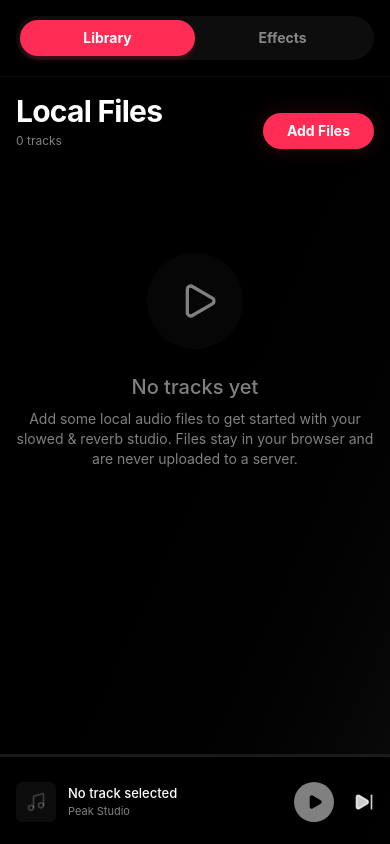
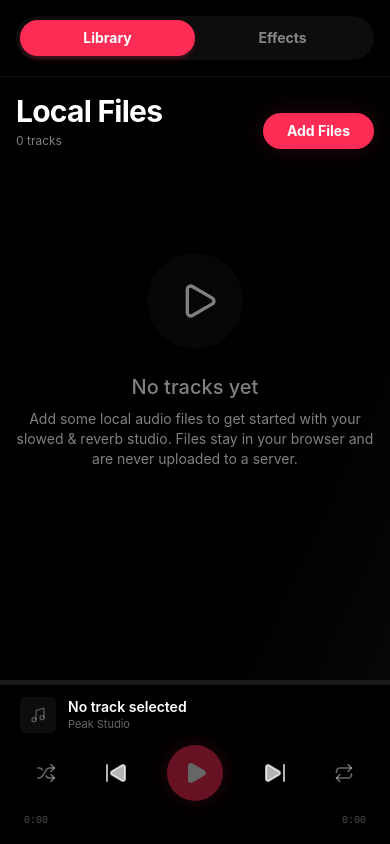
Before and after one commit to Hot-Sweeper/peak-and-peak-studio, a Next.js app: page /studio in a window 390 px wide. Built offline with nearby package versions, Linux system fonts and the light colour scheme.

Commit message:
fix: remove duplicate BottomPlayer, big mobile play button, fix play on selected track

```diff
--- a/src/components/layout/bottom-player.tsx
+++ b/src/components/layout/bottom-player.tsx
@@ -1,4 +1,4 @@
-import React, { useEffect, useRef } from 'react';
+import React from 'react';
 import { useAudioStore } from '@/stores/audio-store';
 import { useLibraryStore } from '@/stores/library-store';
 import { Play, Pause, SkipBack, SkipForward, Repeat, Repeat1, Shuffle, Volume2, Music } from 'lucide-react';
@@ -12,9 +12,7 @@ export function BottomPlayer() {
     play,
     pause,
     seek,
-    config,
-    setConfig,
-    loadTrackFromDb
+    loadTrackFromDb,
   } = useAudioStore();
 
   const {
@@ -30,6 +28,20 @@ export function BottomPlayer() {
   const currentTrack = getCurrentTrackMeta();
   const duration = fileInfo?.duration || 0;
   const isPlaying = playbackState === "playing";
+
+  const handlePlayPause = async () => {
+    if (isPlaying) {
+      pause();
+      return;
+    }
+    // Reload from DB if engine lost its buffer (e.g. page reload)
+    if (!fileInfo && currentTrack) {
+      const loaded = await loadTrackFromDb(currentTrack.id);
+      if (loaded) play();
+    } else {
+      play();
+    }
+  };
 
   const handleNext = async () => {
     const nextId = nextTrack();
@@ -69,90 +81,151 @@ export function BottomPlayer() {
     return `${mins}:${secs.toString().padStart(2, "0")}`;
   };
 
+  const progressPct = duration ? (currentTime / duration) * 100 : 0;
+
   return (
-    <div className="h-[90px] md:h-24 bg-black/90 backdrop-blur-xl border-t border-white/10 flex flex-col md:flex-row items-center px-4 w-full z-50 fixed bottom-0">
+    <div className="fixed bottom-0 left-0 right-0 z-50 w-full bg-black/95 backdrop-blur-xl border-t border-white/10">
 
-      {/* Absolute Mobile Scrubber */}
-      <div className="absolute top-0 left-0 right-0 w-full h-[2px] md:hidden bg-white/10 cursor-pointer" onClick={handleScrub}>
+      {/* Progress bar — full width, clickable */}
+      <div
+        className="w-full h-1 bg-white/10 cursor-pointer group"
+        onClick={handleScrub}
+        role="progressbar"
+        aria-valuenow={currentTime}
+        aria-valuemax={duration}
+        aria-label="Seek track"
+      >
         <div
-          className="h-full bg-accent"
-          style={{ width: `${duration ? (currentTime / duration) * 100 : 0}%` }}
+          className="h-full bg-accent group-hover:brightness-110 transition-all duration-[50ms]"
+          style={{ width: `${progressPct}%` }}
         />
       </div>
 
-      <div className="w-full flex items-center justify-between h-full pt-1 md:pt-0">
-
-        {/* Left: Track Info */}
-        <div className="flex-1 flex items-center gap-3 min-w-0 md:max-w-[30%]">
-          <div className="w-10 h-10 md:w-14 md:h-14 bg-white/5 rounded-md flex items-center justify-center overflow-hidden flex-shrink-0">
-            <Music className="w-5 h-5 md:w-6 md:h-6 text-white/20" />
+      {/* ── MOBILE LAYOUT ── */}
+      <div className="md:hidden flex flex-col px-5 pt-3 pb-4 gap-3">
+        {/* Track info */}
+        <div className="flex items-center gap-3 min-w-0">
+          <div className="w-9 h-9 bg-white/5 rounded-md flex items-center justify-center flex-shrink-0">
+            <Music className="w-4 h-4 text-white/30" />
           </div>
-          <div className="flex flex-col truncate pr-2">
-            <span className="text-white text-[13px] md:text-sm font-medium truncate">
+          <div className="flex flex-col min-w-0">
+            <span className="text-white text-sm font-semibold truncate leading-tight">
               {currentTrack?.name || "No track selected"}
             </span>
-            <span className="text-white/50 text-[11px] md:text-xs truncate">Peak Studio</span>
+            <span className="text-white/40 text-[11px] truncate">Peak Studio</span>
           </div>
         </div>
 
-        {/* Center: Controls & Scrubber (Desktop) / Mobile Right Controls */}
-        <div className="flex-1 md:max-w-2xl flex flex-row md:flex-col items-center justify-end md:justify-center gap-2">
-          <div className="flex items-center justify-end md:justify-center gap-4 md:gap-6">
-            <button onClick={toggleShuffle} className={clsx("hidden md:block text-white transition-colors cursor-pointer", isShuffling ? "text-accent" : "text-white/50 hover:text-white")}>
+        {/* Controls row */}
+        <div className="flex items-center justify-between px-2">
+          <button
+            onClick={toggleShuffle}
+            className={clsx("p-2 cursor-pointer transition-colors", isShuffling ? "text-accent" : "text-white/40 hover:text-white")}
+            aria-label="Shuffle"
+          >
+            <Shuffle className="w-5 h-5" />
+          </button>
+
+          <button
+            onClick={handlePrev}
+            className="p-2 text-white/70 hover:text-white transition-colors cursor-pointer"
+            aria-label="Previous track"
+          >
+            <SkipBack className="w-6 h-6 fill-current" />
+          </button>
+
+          {/* BIG play button */}
+          <button
+            onClick={handlePlayPause}
+            disabled={!currentTrack}
+            className="w-14 h-14 flex items-center justify-center bg-accent hover:bg-accent-hover text-white rounded-full transition-all active:scale-95 disabled:opacity-40 shadow-[0_0_20px_rgba(255,45,85,0.4)] cursor-pointer"
+            aria-label={isPlaying ? "Pause" : "Play"}
+          >
+            {isPlaying ? (
+              <Pause className="w-6 h-6 fill-current" />
+            ) : (
+              <Play className="w-6 h-6 fill-current ml-0.5" />
+            )}
+          </button>
+
+          <button
+            onClick={handleNext}
+            className="p-2 text-white/70 hover:text-white transition-colors cursor-pointer"
+            aria-label="Next track"
+          >
+            <SkipForward className="w-6 h-6 fill-current" />
+          </button>
+
+          <button
+            onClick={toggleRepeat}
+            className={clsx("p-2 cursor-pointer transition-colors", repeatMode !== 'off' ? "text-accent" : "text-white/40 hover:text-white")}
+            aria-label="Repeat"
+          >
+            {repeatMode === 'one' ? <Repeat1 className="w-5 h-5" /> : <Repeat className="w-5 h-5" />}
+          </button>
+        </div>
+
+        {/* Time row */}
+        <div className="flex justify-between text-[10px] text-white/30 font-mono tabular-nums px-1">
+          <span>{formatTime(currentTime)}</span>
+          <span>{duration ? formatTime(duration) : "0:00"}</span>
+        </div>
+      </div>
+
+      {/* ── DESKTOP LAYOUT ── */}
+      <div className="hidden md:flex items-center px-4 h-24 gap-4">
+
+        {/* Left: Track Info */}
+        <div className="flex items-center gap-3 min-w-0 w-[30%]">
+          <div className="w-14 h-14 bg-white/5 rounded-md flex items-center justify-center flex-shrink-0">
+            <Music className="w-6 h-6 text-white/20" />
+          </div>
+          <div className="flex flex-col min-w-0">
+            <span className="text-white text-sm font-medium truncate">{currentTrack?.name || "No track selected"}</span>
+            <span className="text-white/50 text-xs truncate">Peak Studio</span>
+          </div>
+        </div>
+
+        {/* Center: Controls + Scrubber */}
+        <div className="flex-1 flex flex-col items-center gap-2 max-w-2xl mx-auto">
+          <div className="flex items-center gap-6">
+            <button onClick={toggleShuffle} className={clsx("cursor-pointer transition-colors", isShuffling ? "text-accent" : "text-white/50 hover:text-white")} aria-label="Shuffle">
               <Shuffle className="w-4 h-4" />
             </button>
-
-            <button onClick={handlePrev} className="hidden md:block text-white/70 hover:text-white transition-colors cursor-pointer">
+            <button onClick={handlePrev} className="text-white/70 hover:text-white transition-colors cursor-pointer" aria-label="Previous">
               <SkipBack className="w-5 h-5 fill-current" />
             </button>
-
             <button
-              onClick={isPlaying ? pause : play}
+              onClick={handlePlayPause}
               disabled={!currentTrack}
-              className="w-10 h-10 md:w-8 md:h-8 flex items-center justify-center bg-white text-black rounded-full hover:scale-105 transition-transform disabled:opacity-50 cursor-pointer"
+              className="w-9 h-9 flex items-center justify-center bg-white text-black rounded-full hover:scale-105 transition-transform disabled:opacity-50 cursor-pointer"
+              aria-label={isPlaying ? "Pause" : "Play"}
             >
-              {isPlaying ? (
-                <Pause className="w-4 h-4 fill-current" />
-              ) : (
-                <Play className="w-4 h-4 fill-current ml-0.5" />
-              )}
+              {isPlaying ? <Pause className="w-4 h-4 fill-current" /> : <Play className="w-4 h-4 fill-current ml-0.5" />}
             </button>
-
-            <button onClick={handleNext} className="text-white/80 hover:text-white transition-colors ml-1 md:ml-0 cursor-pointer">
-              <SkipForward className="w-5 h-5 md:w-5 md:h-5 fill-current" />
+            <button onClick={handleNext} className="text-white/70 hover:text-white transition-colors cursor-pointer" aria-label="Next">
+              <SkipForward className="w-5 h-5 fill-current" />
             </button>
-
-            <button onClick={toggleRepeat} className={clsx("hidden md:block text-white transition-colors cursor-pointer", repeatMode !== 'off' ? "text-accent" : "text-white/50 hover:text-white")}>
+            <button onClick={toggleRepeat} className={clsx("cursor-pointer transition-colors", repeatMode !== 'off' ? "text-accent" : "text-white/50 hover:text-white")} aria-label="Repeat">
               {repeatMode === 'one' ? <Repeat1 className="w-4 h-4" /> : <Repeat className="w-4 h-4" />}
             </button>
           </div>
 
-          {/* Desktop Scrubber */}
-          <div className="hidden md:flex w-full items-center gap-3 px-2">
-            <span className="text-[11px] text-white/50 font-mono tabular-nums leading-none">
-              {formatTime(currentTime)}
-            </span>
-            <div
-              className="flex-1 h-1 bg-white/10 rounded-full cursor-pointer group relative overflow-hidden"
-              onClick={handleScrub}
-            >
-              <div
-                className="h-full bg-white group-hover:bg-accent transition-all duration-[50ms]"
-                style={{ width: `${duration ? (currentTime / duration) * 100 : 0}%` }}
-              />
+          <div className="flex w-full items-center gap-3 px-2">
+            <span className="text-[11px] text-white/50 font-mono tabular-nums">{formatTime(currentTime)}</span>
+            <div className="flex-1 h-1 bg-white/10 rounded-full cursor-pointer group relative overflow-hidden" onClick={handleScrub}>
+              <div className="h-full bg-white group-hover:bg-accent transition-all duration-[50ms]" style={{ width: `${progressPct}%` }} />
             </div>
-            <span className="text-[11px] text-white/50 font-mono tabular-nums leading-none">
-              {duration ? formatTime(duration) : "0:00"}
-            </span>
+            <span className="text-[11px] text-white/50 font-mono tabular-nums">{duration ? formatTime(duration) : "0:00"}</span>
           </div>
         </div>
 
-        {/* Right: Volume / Extras */}
-        <div className="flex-1 justify-end items-center gap-4 hidden md:flex min-w-0 max-w-[30%]">
+        {/* Right: Volume */}
+        <div className="w-[30%] flex justify-end items-center gap-4">
           <Volume2 className="w-4 h-4 text-white/50" />
         </div>
+      </div>
 
-      </div>
     </div>
   );
 }
--- a/src/components/library/track-list.tsx
+++ b/src/components/library/track-list.tsx
@@ -7,14 +7,20 @@ import { TrackMeta } from '@/lib/db/client';
 
 export function TrackList({ tracks }: { tracks: TrackMeta[] }) {
   const { playTrack, getCurrentTrackMeta } = useLibraryStore();
-  const { play, loadTrackFromDb, playbackState } = useAudioStore();
+  const { play, loadTrackFromDb, playbackState, fileInfo } = useAudioStore();
   const fileInputRef = useRef<HTMLInputElement>(null);
   const { uploadFiles } = useLibraryStore();
   const currentTrack = getCurrentTrackMeta();
 
   const handlePlay = async (index: number, trackId: string) => {
     if (currentTrack?.id === trackId && playbackState !== 'playing') {
-      play();
+      // Engine loses its buffer on page reload — reload from DB if needed
+      if (!fileInfo) {
+        const loaded = await loadTrackFromDb(trackId);
+        if (loaded) play();
+      } else {
+        play();
+      }
       return;
     }
 
```
